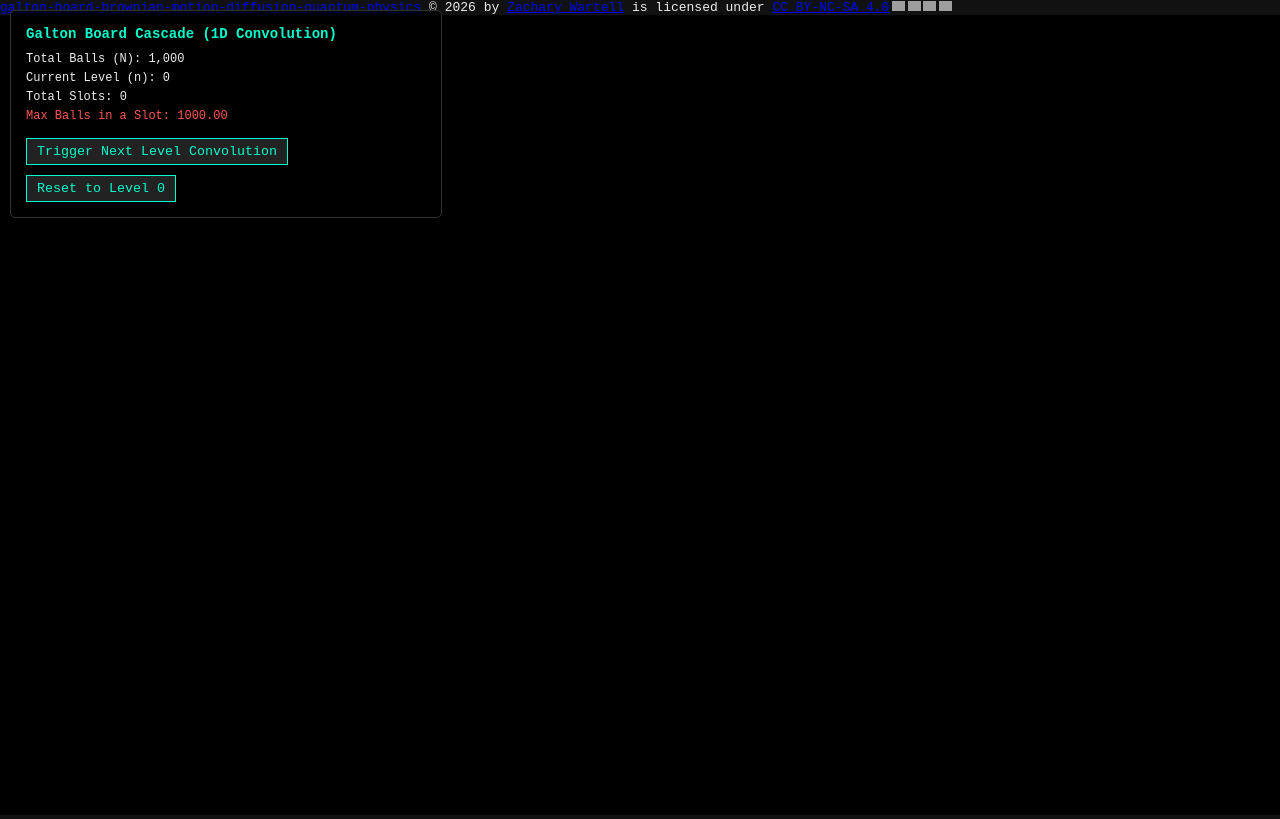
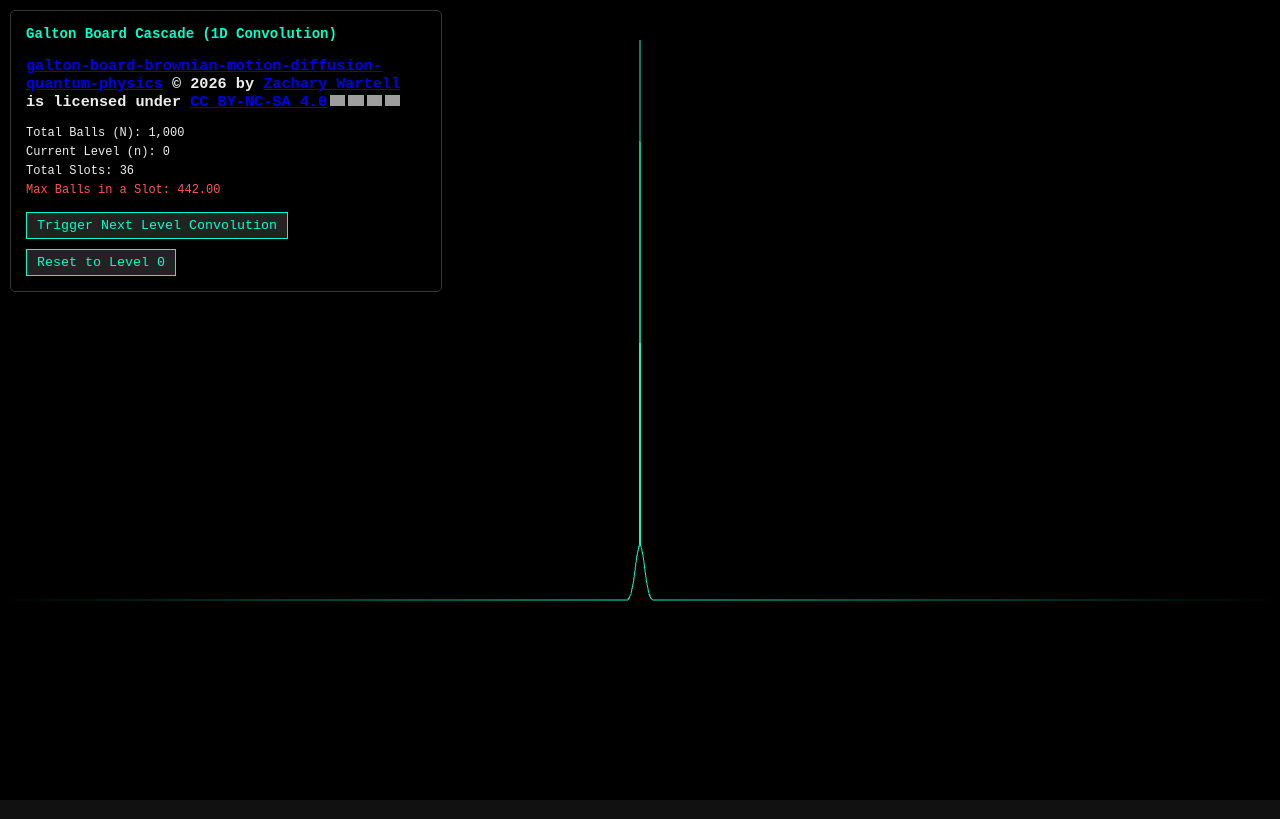
Before and after one commit to ZacharyWartell/galton-board-brownian-motion-diffusion-quantum-physics, a plain HTML site: page index.html in a window 1280 px wide. Drawn offline with nearby package versions, Linux system fonts and the light colour scheme; grey boxes are pictures that could not be loaded.

Commit message:
-piles of Gemini generate WebGL errors, OGL api erros, javascript errors; was not worth using Gemini at all

```diff
--- a/index.html
+++ b/index.html
@@ -1,28 +1,85 @@
 <!DOCTYPE html>
 <html lang="en">
+
 <head>
     <meta charset="UTF-8">
     <meta name="viewport" content="width=device-width, initial-scale=1.0">
+    <link rel="shortcut icon" type="image/png" href="icons/icon144.png">
     <title>Cascading Galton Board Convolution Simulator</title>
     <style>
-        body { margin: 0; background-color: #111; color: #eee; font-family: monospace; overflow: hidden; }
-        #ui { position: absolute; top: 10px; left: 10px; background: rgba(0, 0, 0, 0.8); padding: 15px; border-radius: 5px; border: 1px solid #333; max-width: 400px; }
-        h1 { font-size: 14px; margin: 0 0 10px 0; color: #00ffcc; }
-        .stat { margin: 5px 0; font-size: 12px; }
-        button { background: #222; color: #00ffcc; border: 1px solid #00ffcc; padding: 5px 10px; cursor: pointer; margin-top: 10px; font-family: monospace; }
-        button:hover { background: #00ffcc; color: #111; }
+        body {
+            margin: 0;
+            background-color: #111;
+            color: #eee;
+            font-family: monospace;
+            overflow: hidden;
+        }
+
+        #ui {
+            position: absolute;
+            top: 10px;
+            left: 10px;
+            background: rgba(0, 0, 0, 0.8);
+            padding: 15px;
+            border-radius: 5px;
+            border: 1px solid #333;
+            max-width: 400px;
+        }
+
+        h1 {
+            font-size: 14px;
+            margin: 0 0 10px 0;
+            color: #00ffcc;
+        }
+
+        .stat {
+            margin: 5px 0;
+            font-size: 12px;
+        }
+
+        button {
+            background: #222;
+            color: #00ffcc;
+            border: 1px solid #00ffcc;
+            padding: 5px 10px;
+            cursor: pointer;
+            margin-top: 10px;
+            font-family: monospace;
+        }
+
+        button:hover {
+            background: #00ffcc;
+            color: #111;
+        }
     </style>
-    <script async src="https://unpkg.com"></script>
     <!--
+    <script src="https://unpkg.com"></script>
+    -->
+
     <script type="importmap">
-      { "imports": { "ogl": "https://jsdelivr.net" } }
+      { "imports": { "ogl": "./node_modules/ogl/src/index.js" } }
     </script>
+    <!--
     -->
 </head>
+
 <body>
-    <a href="https://github.com/ZacharyWartell/galton-board-brownian-motion-diffusion-quantum-physics/">galton-board-brownian-motion-diffusion-quantum-physics</a> © 2026 by <a href="https://www.zacharywartell.net/">Zachary Wartell</a> is licensed under <a href="https://creativecommons.org/licenses/by-nc-sa/4.0/">CC BY-NC-SA 4.0</a><img src="https://mirrors.creativecommons.org/presskit/icons/cc.svg" alt="" style="max-width: 1em;max-height:1em;margin-left: .2em;"><img src="https://mirrors.creativecommons.org/presskit/icons/by.svg" alt="" style="max-width: 1em;max-height:1em;margin-left: .2em;"><img src="https://mirrors.creativecommons.org/presskit/icons/nc.svg" alt="" style="max-width: 1em;max-height:1em;margin-left: .2em;"><img src="https://mirrors.creativecommons.org/presskit/icons/sa.svg" alt="" style="max-width: 1em;max-height:1em;margin-left: .2em;">
     <div id="ui">
         <h1>Galton Board Cascade (1D Convolution)</h1>
+        <h3>
+            <a
+                href="https://github.com/ZacharyWartell/galton-board-brownian-motion-diffusion-quantum-physics/">galton-board-brownian-motion-diffusion-quantum-physics</a>
+            © 2026 by <a href="https://www.zacharywartell.net/">Zachary Wartell</a> is licensed under <a
+                href="https://creativecommons.org/licenses/by-nc-sa/4.0/">CC BY-NC-SA 4.0</a><img
+                src="https://mirrors.creativecommons.org/presskit/icons/cc.svg" alt=""
+                style="max-width: 1em;max-height:1em;margin-left: .2em;"><img
+                src="https://mirrors.creativecommons.org/presskit/icons/by.svg" alt=""
+                style="max-width: 1em;max-height:1em;margin-left: .2em;"><img
+                src="https://mirrors.creativecommons.org/presskit/icons/nc.svg" alt=""
+                style="max-width: 1em;max-height:1em;margin-left: .2em;"><img
+                src="https://mirrors.creativecommons.org/presskit/icons/sa.svg" alt=""
+                style="max-width: 1em;max-height:1em;margin-left: .2em;">
+        </h3>
         <div class="stat">Total Balls (N): <span id="stat-n">1,000</span></div>
         <div class="stat">Current Level (n): <span id="stat-level">0</span></div>
         <div class="stat">Total Slots: <span id="stat-slots">100</span></div>
@@ -30,9 +87,13 @@
         <button id="btn-step">Trigger Next Level Convolution</button>
         <button id="btn-reset">Reset to Level 0</button>
     </div>
+
+
     <script type="module">
         //import { Renderer, Geometry, Program, Mesh } from 'ogl';
-        import { Renderer, Geometry, Program, Mesh } from 'https://cdn.jsdelivr.net/npm/ogl';
+        //import { Renderer, Geometry, Program, Mesh } from 'https://cdn.jsdelivr.net/npm/ogl';
+        //import { Renderer, Geometry, Program, Mesh } from 'https://unpkg.com/ogl';
+        import { Renderer, Geometry, Program, Mesh } from 'ogl';
         const TOTAL_BALLS = 1000, MAX_SLOTS = 2000;
         let currentLevel = 0, slots = new Float32Array(MAX_SLOTS);
         function resetSimulation() {
@@ -40,7 +101,7 @@
             const center = Math.floor(MAX_SLOTS / 2), initialWidth = 20;
             let assignedBalls = 0;
             for (let i = -initialWidth; i <= initialWidth; i++) {
-                const weight = Math.exp(-(Math.pow(Math.abs(i)/initialWidth),2) * 4);
+                const weight = Math.exp(-Math.pow(Math.abs(i)/initialWidth,2) * 4);
                 const ballCount = Math.floor(weight * 35);
                 slots[center + i] = ballCount; assignedBalls += ballCount;
             }
@@ -84,20 +145,23 @@
         const geometry = new Geometry(gl, { position: { size: 2, data: positionData } });
         const program = new Program(gl, {
             vertex: `attribute vec2 position; varying vec2 vPos; void main() { vPos = position; gl_Position = vec4(position, 0.0, 1.0); }`,
-            fragment: `precision highp float; varying vec2 vPos; void main() { vec3 color = vec3(0.0, 1.0, 0.8) * (1.0 - abs(vPos.x)); gl_FragColor = vec4(color, 1.0); }`,
-            mode: gl.LINE_STRIP
+            fragment: `precision highp float; varying vec2 vPos; void main() { vec3 color = vec3(0.0, 1.0, 0.8) * (1.0 - abs(vPos.x)); gl_FragColor = vec4(color, 1.0); }`
         });
-        const mesh = new Mesh(gl, { geometry, program });
+        const mesh = new Mesh(gl, { mode: gl.LINE_STRIP, geometry, program });
         document.getElementById('btn-step').addEventListener('click', convolveLevel);
         document.getElementById('btn-reset').addEventListener('click', resetSimulation);
         resetSimulation();
         function update() {
             requestAnimationFrame(update);
-            for (let i = 0; i < MAX_SLOTS; i++) positionData[i * 2 + 1] = Math.min(0.9, -0.5 + (slots[i] / TOTAL_BALLS) * 4.0);
-            geometry.attributes.position.update = true;
+            for (let i = 0; i < MAX_SLOTS; i++)
+                positionData[i * 2 + 1] = Math.min(0.9, -0.5 + (slots[i] / TOTAL_BALLS) * 4.0);
+
+            const positionAttribute = geometry.attributes.position;
+            geometry.updateAttribute(positionAttribute )
             renderer.render({ scene: mesh });
         }
         requestAnimationFrame(update);
     </script>
 </body>
+
 </html>
```
